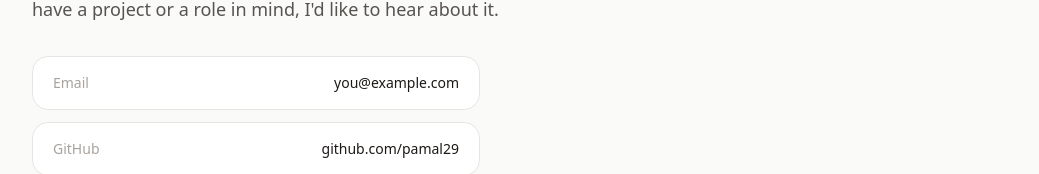
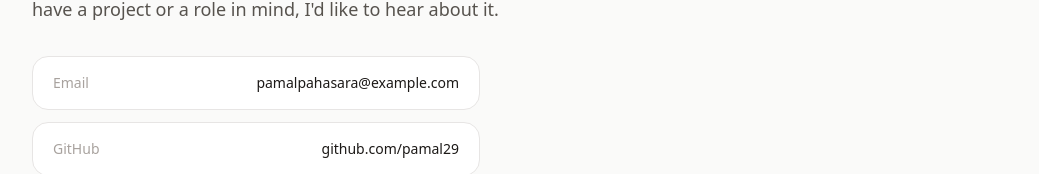
Before and after one commit to pamal29/Portfolio-nextjs, a Next.js app: page / in a window 1280 px wide. Shown: the part 3572-3746 px from the top of the page, without its empty margins (120-1159 px from the left). Built offline with nearby package versions, Linux system fonts and the light colour scheme.

Commit message:
file paths and links

```diff
--- a/src/app/layout.tsx
+++ b/src/app/layout.tsx
@@ -1,6 +1,6 @@
 import type { Metadata } from "next";
 import "./globals.css";
-import { profile } from "@/data/portfolio";
+import { profile } from "../data/portfolio";
 
 export const metadata: Metadata = {
   title: `${profile.name} | ${profile.role}`,
--- a/src/data/portfolio.ts
+++ b/src/data/portfolio.ts
@@ -1,6 +1,6 @@
 export const profile = {
   name: "Pamal",
-  fullName: "Pamal", // TODO
+  fullName: "Pamal Pahasara",
   role: "Full-Stack Developer",
   location: "Sri Lanka",
   tagline:
@@ -9,9 +9,9 @@ export const profile = {
     "I'm a final-year BSc student in Information Systems at Sabaragamuwa University of Sri Lanka, and a full-stack developer who enjoys taking a product from idea to deployment.",
     "My work spans backend APIs with ASP.NET Core and FastAPI, spatial and relational data with PostgreSQL and PostGIS, React and React Native front ends, and cloud and CI/CD tooling. I care about clean structure, clear UX, and code other people can read.",
   ],
-  email: "you@example.com", // TODO
+  email: "pamalpahasara@example.com",
   github: "https://github.com/pamal29",
-  linkedin: "https://www.linkedin.com/in/your-handle", // TODO
+  linkedin: "https://www.linkedin.com/in/pamal-pahasara-990ba2324/",
   resumeUrl: "", // TODO: e.g. "/resume.pdf" with the file in /public
 };
 
```
Also changed, not shown: src/app/page.tsx (+8 -8 lines).
